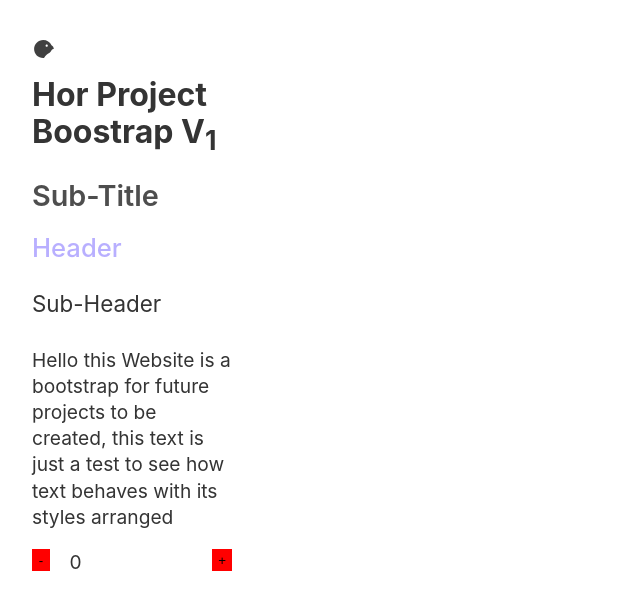
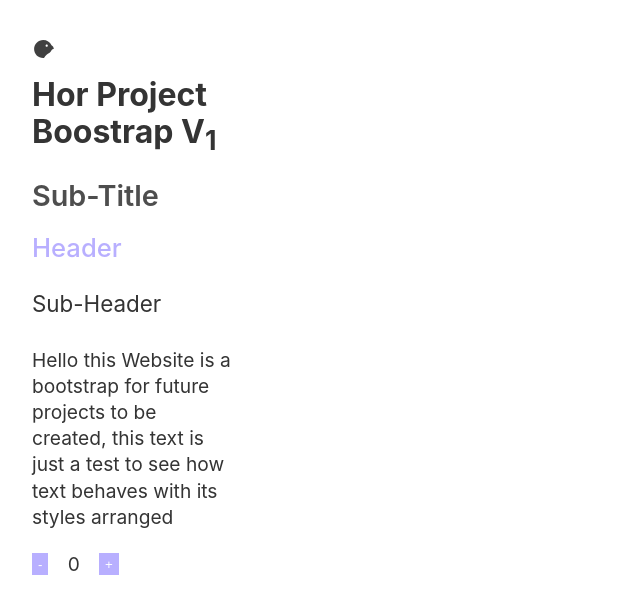
Before and after one commit to MortimerMarsyja/baseTooling, a React (Create React App) app: page / in a window 1280 px wide. Shown: the top 614 px of the page, without its empty margins (0-640 px from the left). Built offline with nearby package versions, Linux system fonts and the light colour scheme.

Commit message:
this adds styles to the test component using palette

```diff
--- a/src/00-Components/CountComponent/CountCompoenent.style.js
+++ b/src/00-Components/CountComponent/CountCompoenent.style.js
@@ -1,15 +1,19 @@
 import styled from 'styled-components'
+import {blueColor,whiteColor} from '../../07-Styles/colorPalette';
 
 const StyledCount = styled.div`
     display:flex;
+    align-items:center;
     height:30px;
+    width:86px;
     p{
         margin:0 1em;
     }
     button{
         width:22px;
         height:22px;
-        background-color:red;
+        background-color:${blueColor};
+        color:${whiteColor};
         line-height:9px;
         border:none;
     }
```
